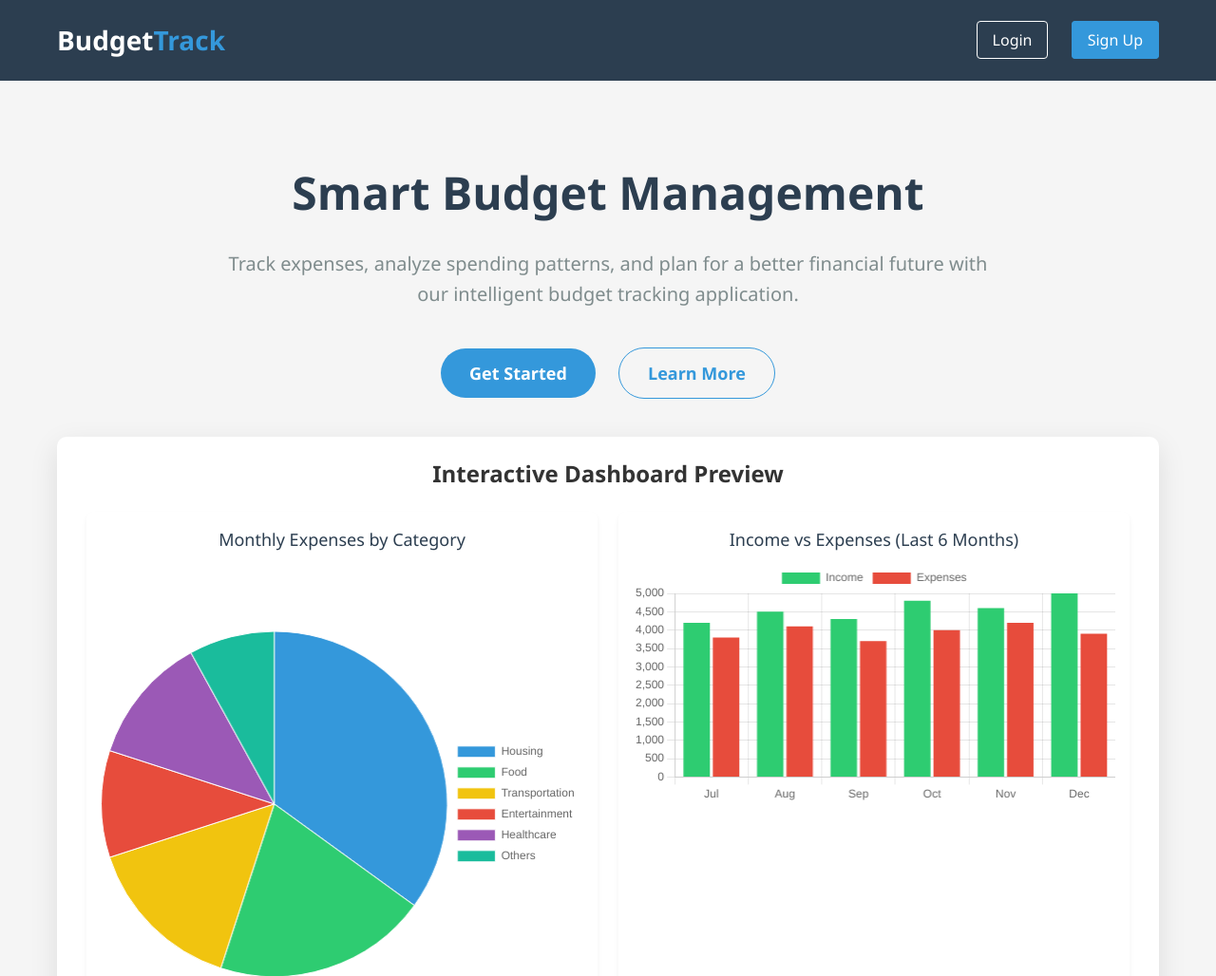
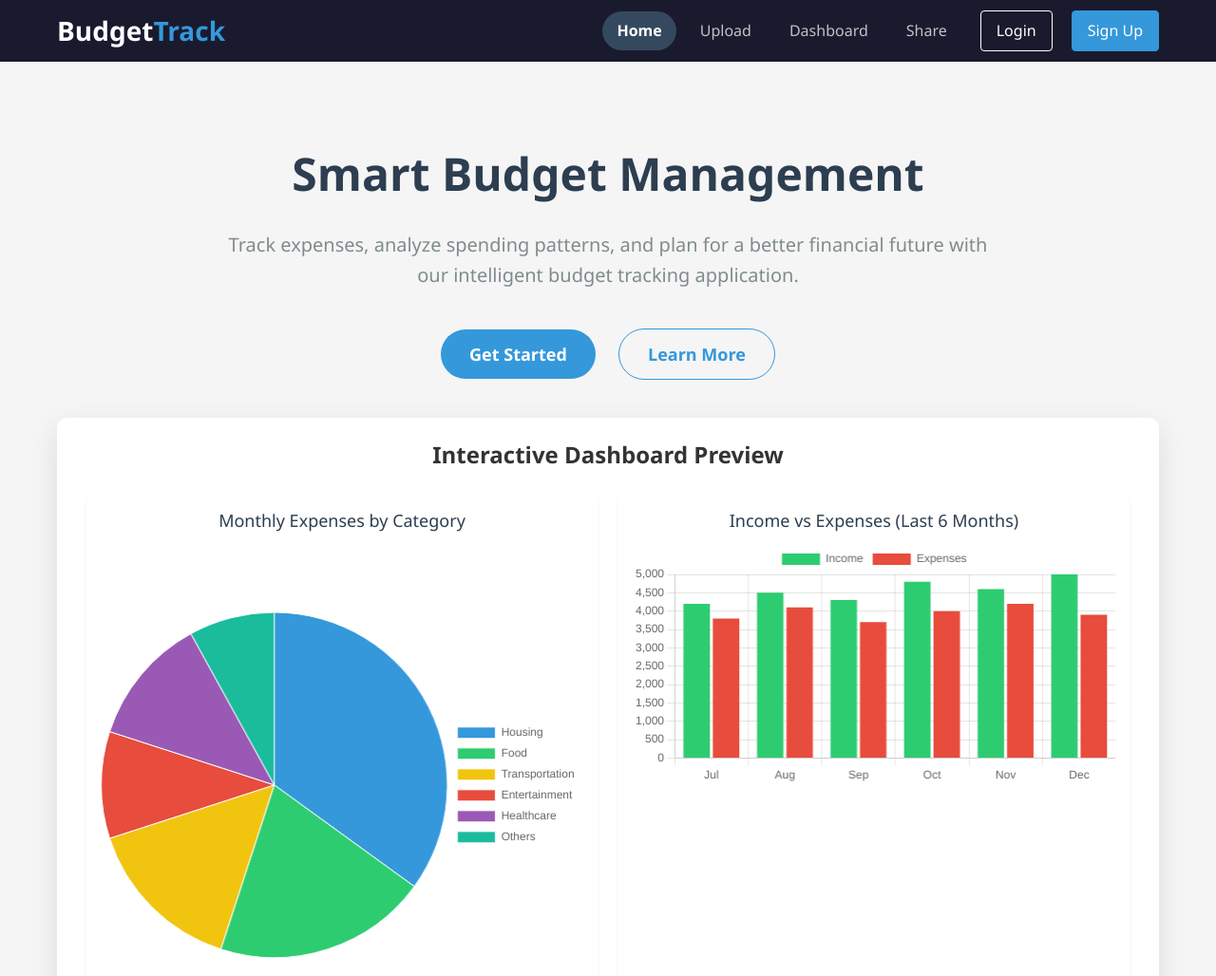
Before and after one commit to phoever23/CITS5505_Group4, a plain HTML site: page templates/index.html in a window 1280 px wide. Shown: the top 1028 px of the page at 95% size. Drawn offline with nearby package versions, Linux system fonts and the light colour scheme.

Commit message:
Add nav bar to the index.html

```diff
--- a/static/css/main.css
+++ b/static/css/main.css
@@ -19,49 +19,104 @@ body {
 }
 
 header {
-    background-color: #2c3e50;
+    background-color: #1a1a2e;
     color: white;
-    padding: 20px 0;
+    padding: 10px 0;
 }
 
 nav {
     display: flex;
     justify-content: space-between;
     align-items: center;
+    flex-wrap: wrap;
+    gap: 20px;
 }
 
 .logo {
     font-size: 28px;
     font-weight: bold;
+    margin-right: auto;
+    flex-shrink: 0;
 }
 
 .logo span {
     color: #3498db;
 }
 
-.nav-buttons a {
+.primary-nav {
+    display: flex;
+    align-items: center;
+    gap: 10px;
+    flex-wrap: wrap;
+    justify-content: center;
+}
+
+.auth-buttons {
+    display: flex;
+    align-items: center;
+    gap: 20px;
+    flex-shrink: 0;
+}
+
+
+/* Styling for the main navigation links (Home, Upload, Dashboard, Share) */
+.primary-nav .nav-link {
     text-decoration: none;
+    color: #bdc3c7;
+    padding: 8px 15px;
+    border-radius: 30px;
+    transition: all 0.3s ease;
+    background-color: transparent;
+    border: none;
+    display: flex;
+    align-items: center;
+    gap: 5px;
+    white-space: nowrap;
+    font-size: 16px;
+}
+
+.primary-nav .nav-link:hover {
+    background-color: rgba(255, 255, 255, 0.1);
     color: white;
-    margin-left: 20px;
+    transform: none;
+    box-shadow: none;
+    opacity: 1;
+}
+
+/* Styling for the active navigation link (like 'Home' in the image) */
+.primary-nav .nav-link.active {
+    background-color: #34495e;
+    color: white;
+    font-weight: bold;
+}
+
+/* Styling for Login/Sign Up buttons */
+.auth-buttons a {
+    text-decoration: none;
     padding: 8px 16px;
     border-radius: 4px;
     transition: all 0.3s ease;
+    white-space: nowrap;
 }
 
 .login-btn {
     background-color: transparent;
     border: 1px solid white;
+    color: white;
 }
 
 .signup-btn {
     background-color: #3498db;
     border: 1px solid #3498db;
+    color: white;
 }
 
-.nav-buttons a:hover {
+.login-btn:hover,
+.signup-btn:hover {
     opacity: 0.9;
     transform: translateY(-2px);
 }
+
 
 .hero {
     padding: 80px 0;
@@ -195,4 +250,21 @@ footer {
     .chart-box {
         width: 100%;
     }
+
+    nav {
+        flex-direction: column;
+        gap: 10px;
+    }
+
+    .logo {
+        margin-right: 0;
+        margin-bottom: 10px;
+    }
+
+    .primary-nav,
+    .auth-buttons {
+        width: 100%;
+        justify-content: center;
+        gap: 10px;
+    }
 }
--- a/templates/index.html
+++ b/templates/index.html
@@ -14,7 +14,21 @@
             <div class="container">
                 <nav>
                     <div class="logo">Budget<span>Track</span></div>
-                    <div class="nav-buttons">
+                    <div class="primary-nav">
+                        <a href="./index.html" class="nav-link active">
+                            Home
+                        </a>
+                        <a href="./upload.html" class="nav-link">
+                            Upload
+                        </a>
+                        <a href="./dashboard.html" class="nav-link">
+                            Dashboard
+                        </a>
+                        <a href="./share.html" class="nav-link">
+                            Share
+                        </a>
+                    </div>
+                    <div class="auth-buttons">
                         <a href="#" class="login-btn">Login</a>
                         <a href="#" class="signup-btn">Sign Up</a>
                     </div>
@@ -106,7 +120,7 @@
 
         <footer>
             <div class="container">
-                <p>&copy; 2023 BudgetTrack. All rights reserved.</p>
+                <p>&copy; 2025 BudgetTrack. All rights reserved.</p>
             </div>
         </footer>
 
```
